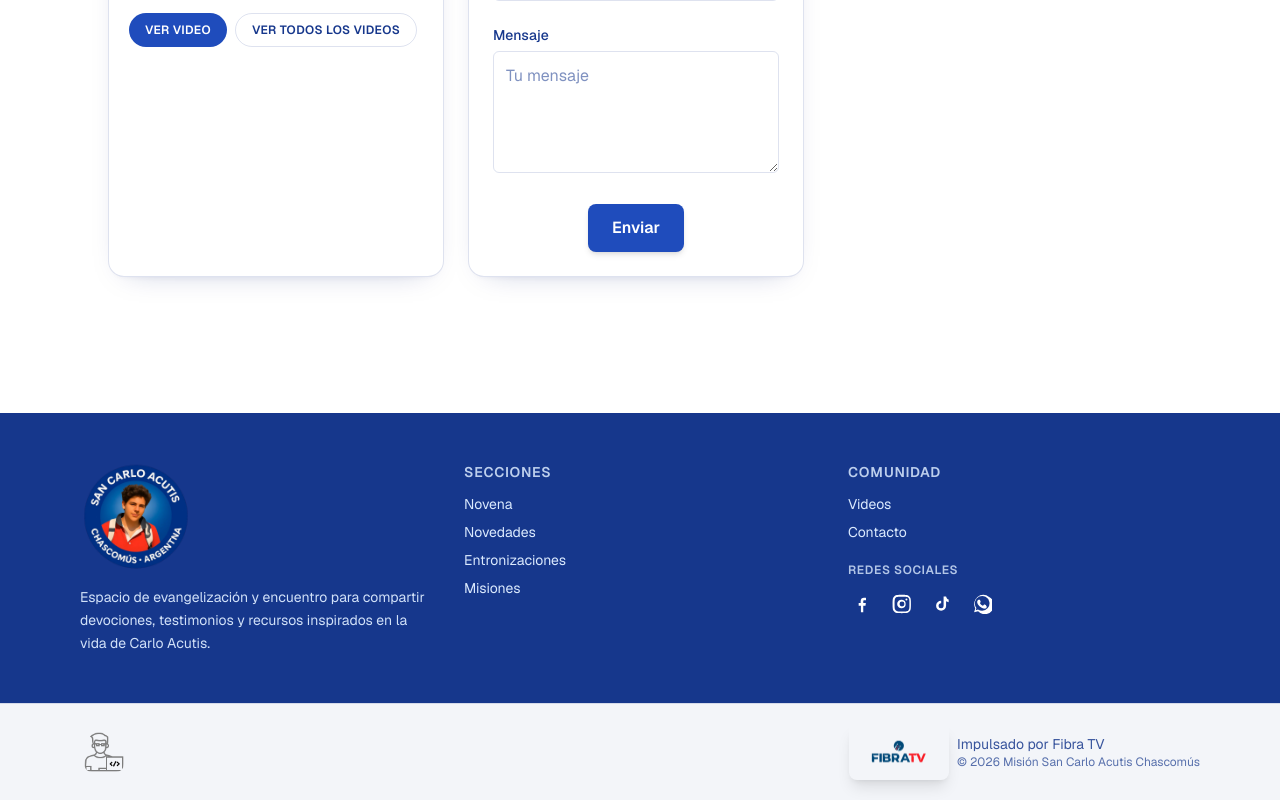
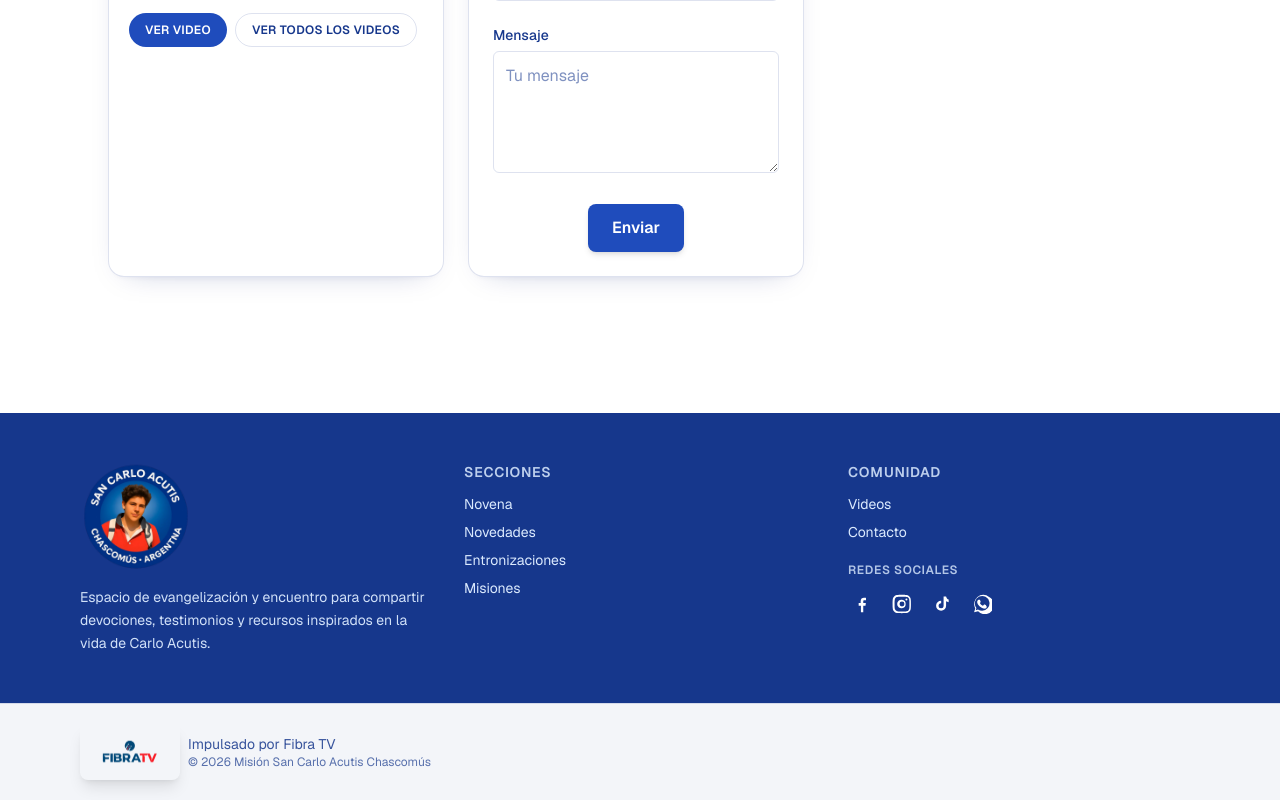
Before and after one commit to sergio-scardigno/proyecto-Carlo-Acutis-Chascomus-v2, a Next.js app: page / in a window 1280 px wide. Shown: the part 4093-4893 px from the top of the page. Built offline with nearby package versions, Linux system fonts and the light colour scheme; no server answers.

Commit message:
delete dev

```diff
--- a/src/components/Footer.tsx
+++ b/src/components/Footer.tsx
@@ -71,26 +71,7 @@
 				</div>
 			</div>
 			<div className="border-t border-white/15 bg-white/95 text-primary-700">
-				<div className="mx-auto flex max-w-6xl flex-col gap-4 px-4 py-5 md:flex-row md:items-center md:justify-between">
-					<div className="flex items-center">
-						<a
-							href="https://cv-sergio-scardigno.vercel.app/"
-							target="_blank"
-							rel="noopener noreferrer"
-							aria-label="Diseño y desarrollo por Sergio Scardigno"
-							className="cursor-pointer rounded-lg p-1 transition-colors hover:bg-primary-700/10 focus-visible:outline focus-visible:outline-2 focus-visible:outline-offset-2 focus-visible:outline-primary-500"
-						>
-							<span className="block">
-								<Image
-									src="/img/programmer.webp"
-									alt="Ilustración de programador: desarrollado por Sergio Scardigno"
-									width={40}
-									height={40}
-									className="rounded-lg"
-								/>
-							</span>
-						</a>
-					</div>
+				<div className="mx-auto flex max-w-6xl items-center px-4 py-5">
 					<div className="flex items-center gap-2">
 						<Image
 							src="/img/fibra.webp"
```
Also changed, not shown: 1 other file (tests, documents, lock files or other folders).
